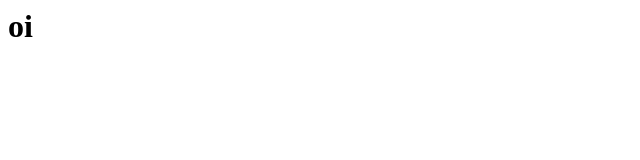
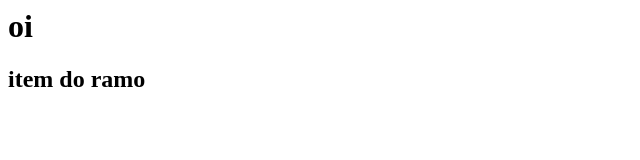
Before and after one commit to arielsdias/RepSite, a plain HTML site: page index.html in a window 1280 px wide. Shown: the whole page, without its empty margins (0-640 px from the left). Drawn offline with Linux system fonts and the light colour scheme.

Commit message:
Adicionado menu no html

```diff
--- a/index.html
+++ b/index.html
@@ -1,3 +1,4 @@
 <html>
 	<h1> oi </h1>
+	<h2> item do ramo </h2>
 </html>
```
